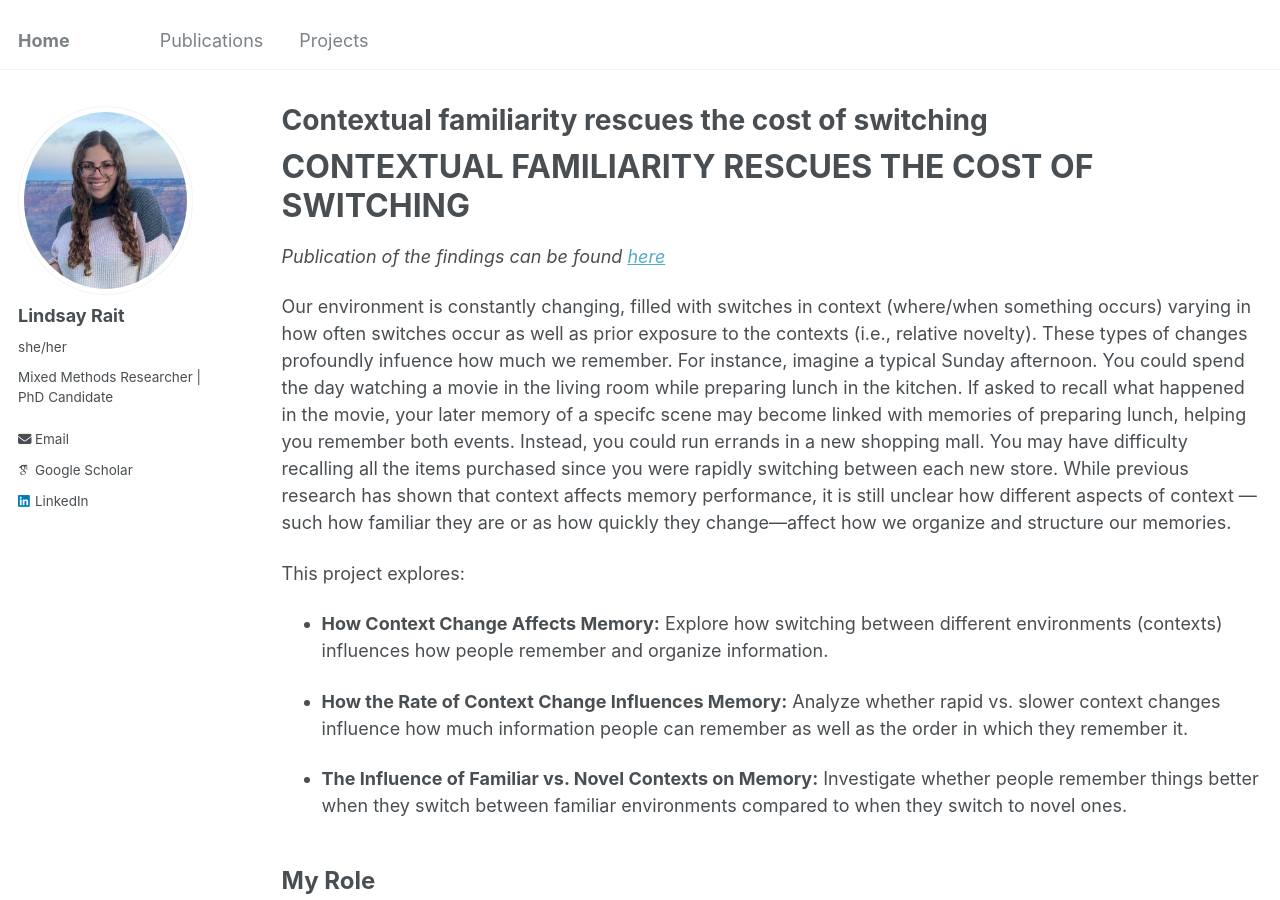
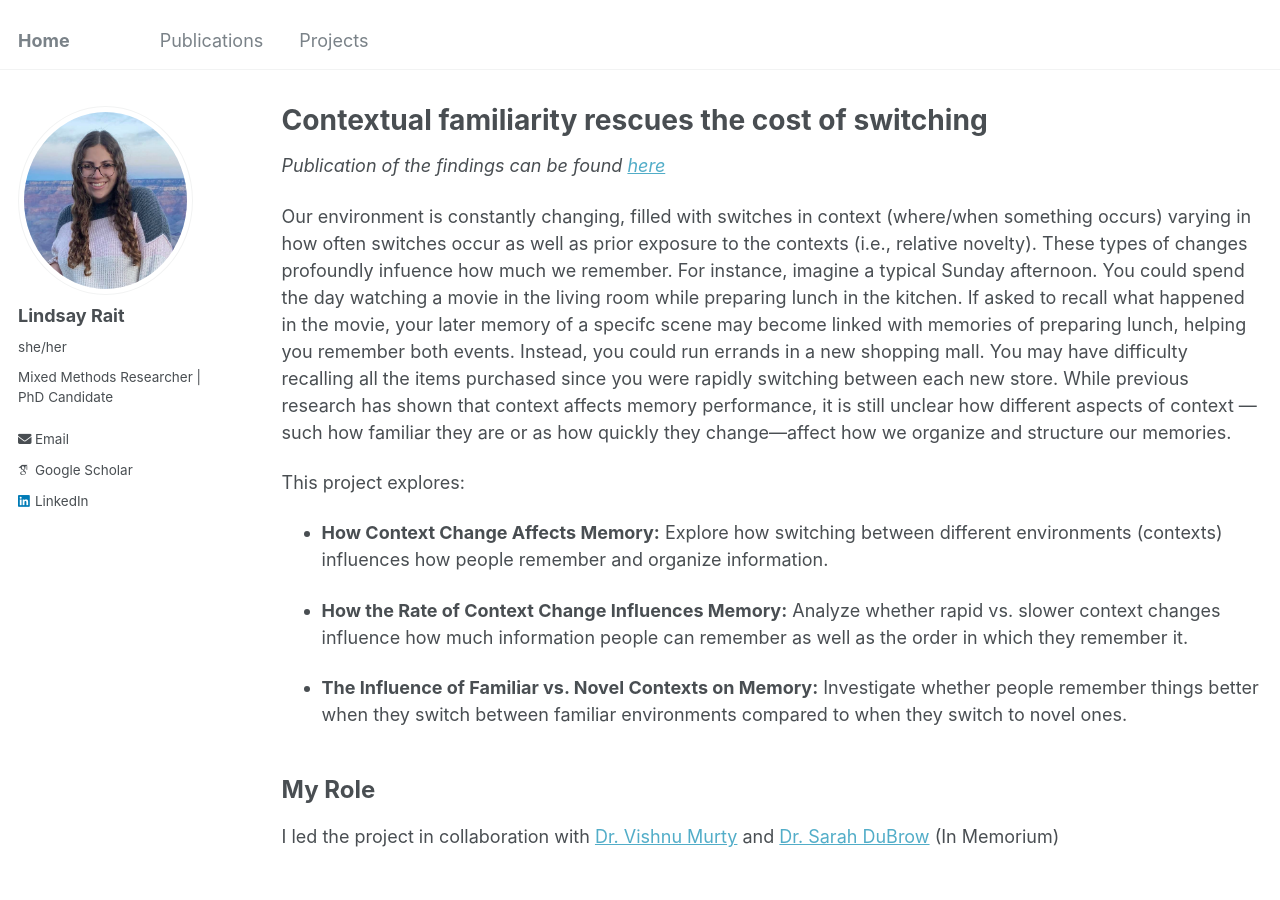
Before and after one commit to lindsay-rait/lindsay-rait.github.io, a Jekyll site: the page built from _portfolio/portfolio-1.md, in a window 1280 px wide and 900 px high. Built offline with Jekyll 4.4.1, drawn with Linux system fonts in a browser that asks for light colours; some web fonts are replaced.

Commit message:
Update portfolio-1.md

```diff
--- a/_portfolio/portfolio-1.md
+++ b/_portfolio/portfolio-1.md
@@ -5,8 +5,6 @@ title: "Contextual familiarity rescues the cost of switching"
 short_description: Changes in context influence the way we form and structure memories. Yet, little is known about how qualitatively different types of context switches shape memory organization. These studies demonstrate that how often the context changes and the level of familiarity with the context influences the structure and organization of memory.
 layout: portfolio
 ---
-
-<h1 style="font-size:32px;">CONTEXTUAL FAMILIARITY RESCUES THE COST OF SWITCHING</h1>
 
 
 _Publication of the findings can be found [here](http://lindsay-rait.github.io/files/pbr_2023.pdf)_
```
